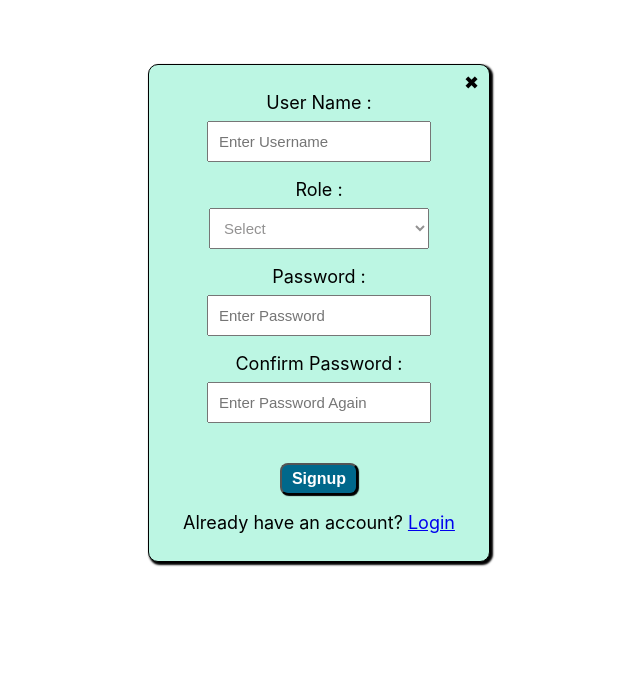
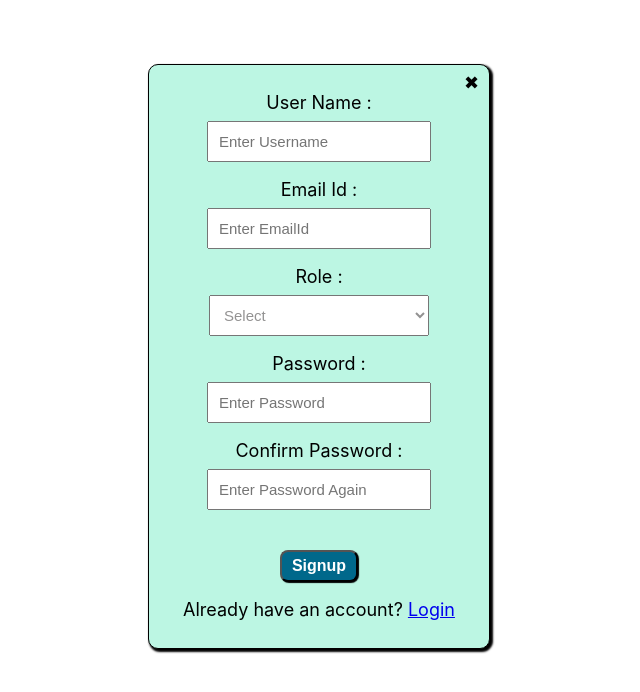
Before and after one commit to Masha-Menaga/Task, a React (Create React App) app in the folder frontend/: page /signup in a window 1280 px wide. Shown: the top 692 px of the page, without its empty margins (321-961 px from the left). Built offline with nearby package versions, Linux system fonts and the light colour scheme; no server answers.

Commit message:
Task Manager

```diff
--- a/frontend/src/components/Signup.js
+++ b/frontend/src/components/Signup.js
@@ -25,6 +25,14 @@ const Signup = () => {
         name="username"
         placeholder="Enter Username"
         value={user.username || ""}
+        onChange={handleChange}
+      />
+      <p>Email Id :</p>
+      <input
+        type="email"
+        name="emailid"
+        placeholder="Enter EmailId"
+        value={user.emailid || ""}
         onChange={handleChange}
       />
       <p>Role :</p>
--- a/frontend/src/context/LoginContext.js
+++ b/frontend/src/context/LoginContext.js
@@ -23,8 +23,8 @@ export const LoginProvider = ({ children }) => {
   const navigate = useNavigate();
 
   async function signup() {
-    const { username, password, cpassword, role } = user;
-    if (!username || !password || !cpassword || !role) {
+    const { username, password, cpassword, role, emailid } = user;
+    if (!username || !password || !cpassword || !role || !emailid) {
       setMatch("Please Fill the details");
       return;
     }
@@ -38,6 +38,7 @@ export const LoginProvider = ({ children }) => {
         username,
         password,
         role,
+        emailid,
       });
       console.log("Signup successful:", response.data);
 
```
Also changed, not shown: 2 other files (tests, documents, lock files or other folders).
